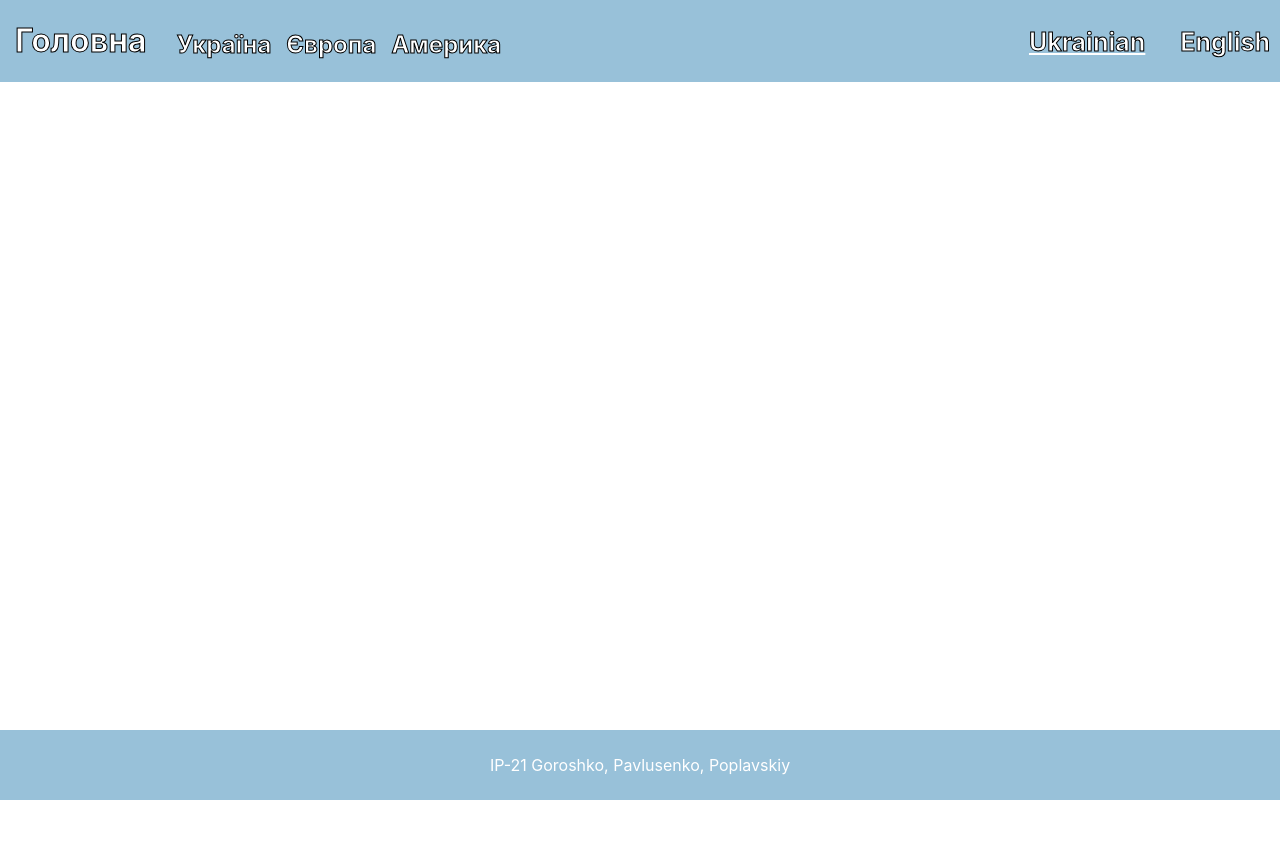
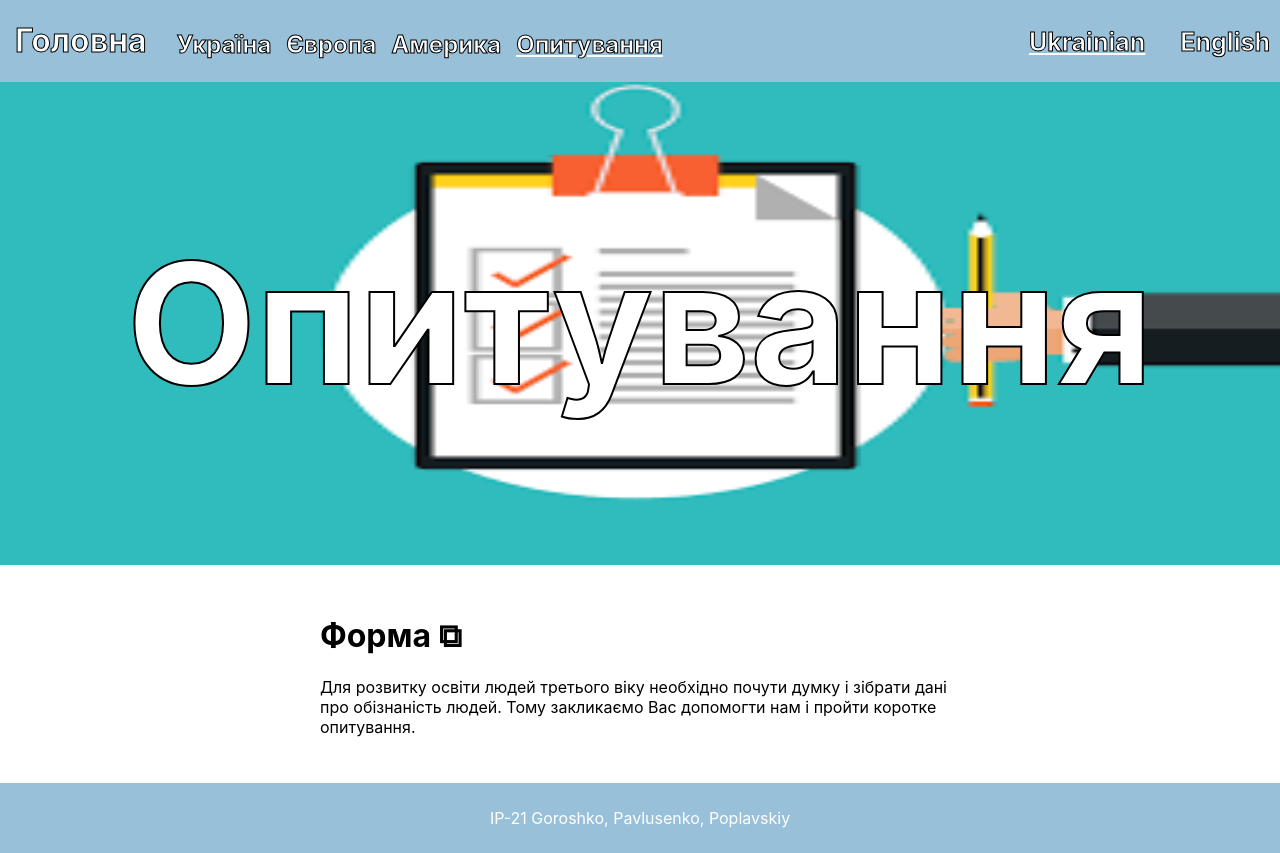
Before and after one commit to Fotzer/gov, a React (Create React App) app: page /survey in a window 1280 px wide. Before the commit the page ends 800 px from the top, so only its background shows below. Built offline with nearby package versions, Linux system fonts and the light colour scheme.

Commit message:
Implemented survey tab

```diff
--- a/src/App.js
+++ b/src/App.js
@@ -6,6 +6,8 @@ import {Navigate, Route, Routes } from 'react-router-dom';
 import Ukraine from './components/Ukraine';
 import Europe from './components/Europe';
 import USA from './components/USA';
+import Survey from './components/Survey';
+
 import { useState } from 'react';
 
 function App() {
@@ -22,6 +24,7 @@ function App() {
         <Route path='/ukraine' element={<Ukraine language_ua={uaLanguage} />}></Route>
         <Route path='/europe' element={<Europe language_ua={uaLanguage} />}></Route>
         <Route path='/usa' element={<USA language_ua={uaLanguage} />}></Route>
+        <Route path='/survey' element={<Survey language_ua={uaLanguage} />}></Route>
       </Routes>
 
       <Footer />
--- a/src/components/Navbar.jsx
+++ b/src/components/Navbar.jsx
@@ -16,6 +16,7 @@ function Navbar(props) {
       <NavLink style={state => ({textDecoration: state.isActive ? "underline" : "none"})} className='navbar-link' to="/Ukraine"><h2 className='navbar-item navbar-region'>{props.language_ua ? "Україна" : "Ukraine"}</h2></NavLink>
       <NavLink style={state => ({textDecoration: state.isActive ? "underline" : "none"})} className='navbar-link' to="/Europe"><h2 className='navbar-item navbar-region'>{props.language_ua ? "Європа" : "Europe"}</h2></NavLink>
       <NavLink style={state => ({textDecoration: state.isActive ? "underline" : "none"})} className='navbar-link' to="/USA"><h2 className='navbar-item navbar-region'>{props.language_ua ? "Америка" : "USA"}</h2></NavLink>
+      <NavLink style={state => ({textDecoration: state.isActive ? "underline" : "none"})} className='navbar-link' to="/Survey"><h2 className='navbar-item navbar-region'>{props.language_ua ? "Опитування" : "Survey"}</h2></NavLink>
 
       <p onClick={setUkrainian} class={props.language_ua ? "navbar_language underline navbar-item first" : "navbar_language navbar-item first"}>Ukrainian</p>
       <p onClick={setEnglish} class={props.language_ua ? "navbar_language navbar-item" : "navbar_language underline navbar-item"}>English</p>
--- /dev/null
+++ b/src/components/Survey.css
@@ -0,0 +1,36 @@
+.survey-content {
+    display: flex;
+    flex-direction: column;
+}
+
+.survey-header {
+    font-size: 7rem;
+    -webkit-text-stroke: 2px black;
+    background-image: url("../../public/survey_image.png");
+    display: flex;
+    justify-content: center;
+    align-items: center;
+    color: white;
+    flex: 1;
+    background-size: 100% 100%;
+    background-repeat: no-repeat;
+}
+
+.survey-about {
+    margin: 30px 0;
+    display: flex;
+    flex-direction: column;
+    justify-content: center;
+    align-items: center;
+    text-align: center;
+}
+
+.survey-about > p {
+    width: 50%;
+}
+
+@media screen and (max-width: 800px) {
+    .europe-header {
+        font-size: 3rem;
+    }
+}
--- /dev/null
+++ b/src/components/Survey.jsx
@@ -0,0 +1,22 @@
+import './Survey.css';
+import Entry from './Entry';
+
+function Survey(props) {
+  return (
+    <div className="survey-content">
+        <div className="survey-header">
+            <h2>{props.language_ua ? "Опитування" : "Survey"}</h2>
+        </div>
+
+        <div className="survey-about">
+
+            <Entry title={props.language_ua ? "Форма" : "Stakeholders form"} title_href="https://docs.google.com/forms/d/e/1FAIpQLSfOHCKs8cAuQS3jh9yg6rT1YTxmjNsj_bW-9D96ZoBEs9oaxA/viewform?usp=sf_link">
+                <p>{props.language_ua ? "Для розвитку освіти людей третього віку необхідно почути думку і зібрати дані про обізнаність людей. Тому закликаємо Вас допомогти нам і пройти коротке опитування." : "To develop the education of people of the third age, it is necessary to hear the opinion and collect data on people's awareness. Therefore, we invite you to help us and complete a short survey."}</p>
+            </Entry>
+
+        </div>
+    </div>
+  );
+}
+
+export default Survey;
```
Also changed, not shown: public/survey_image.png (added).
